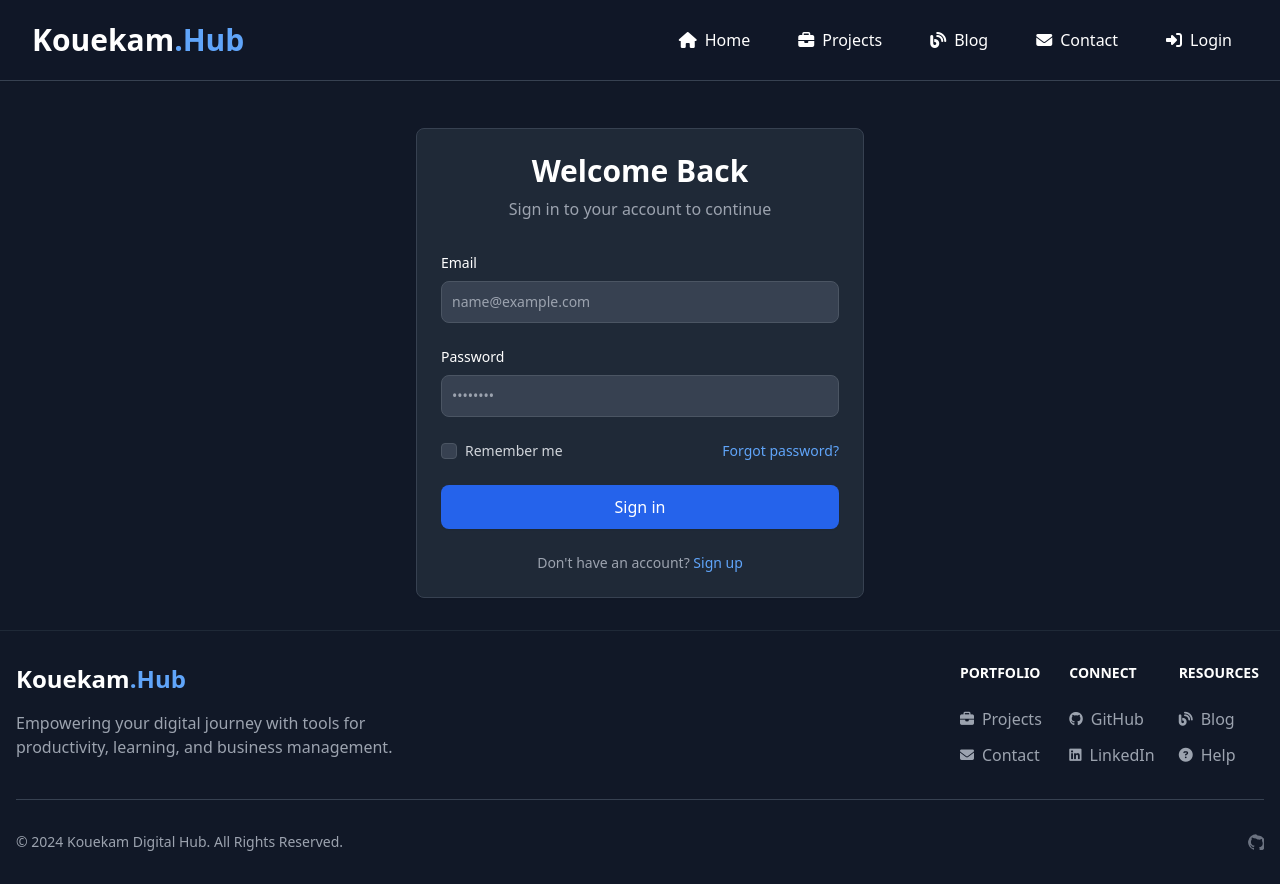
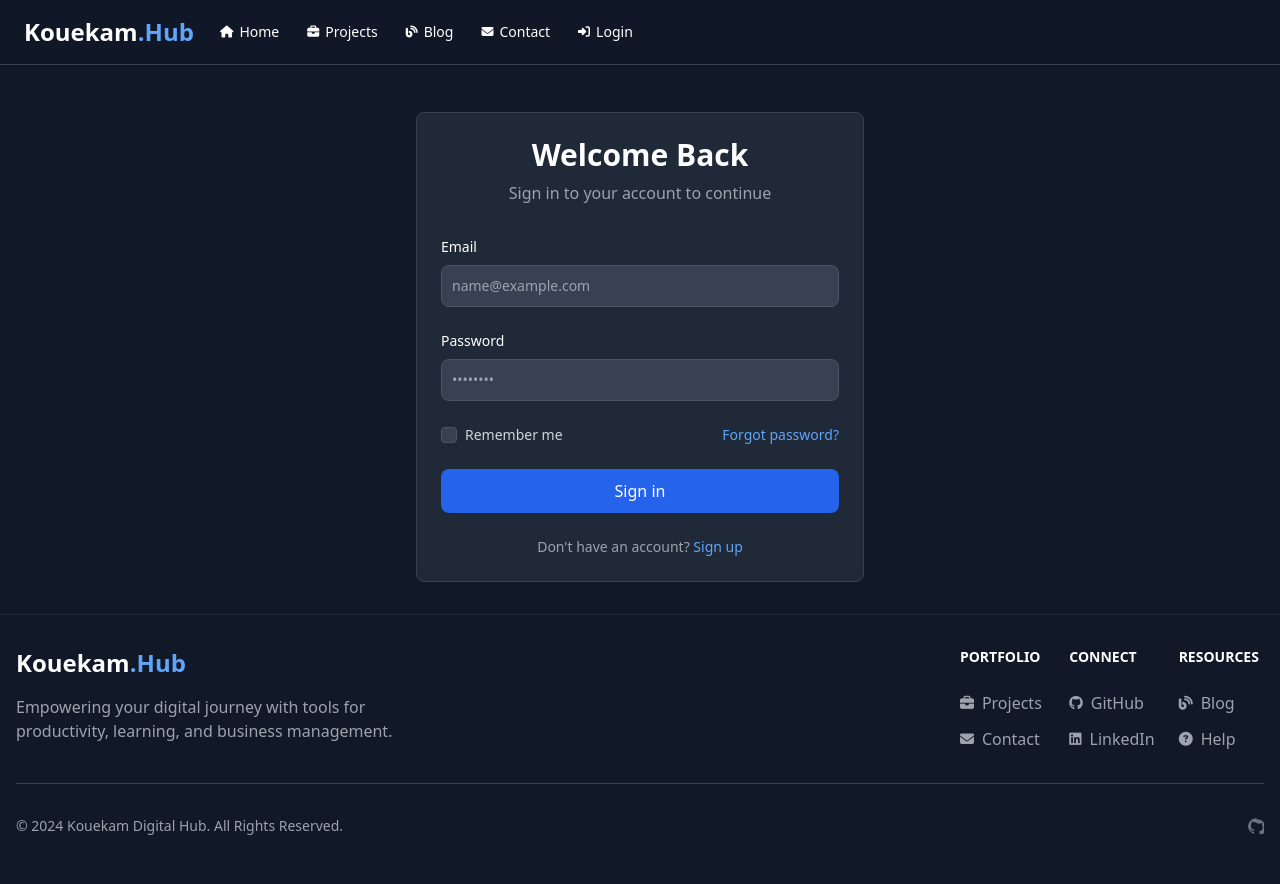
Before and after one commit to kouekamluc/kouekam-portfolio, a Django app: page /accounts/login/?next=/academic/course/1/delete/ in a window 1280 px wide. After the commit the page ends 835 px from the top, so only its background shows below. Run offline with Django 5.2, Linux system fonts and the light colour scheme; style sheets or scripts are compiled from the project's sources; some libraries are stand-ins or nearby versions.

Commit message:
Fix navbar overflow issue: make navigation more compact and use full screen width

```diff
--- a/templates/account/base.html
+++ b/templates/account/base.html
@@ -26,17 +26,28 @@
         /* Ensure navbar doesn't overlap content */
         :root {
             --navbar-height-mobile: 5rem;  /* 80px */
-            --navbar-height-desktop: 6rem; /* 96px */
+            --navbar-height-desktop: 5rem; /* 80px - reduced for more compact navbar */
         }
 
         body {
             padding-top: var(--navbar-height-mobile);
+            overflow-x: hidden; /* Prevent horizontal scrolling */
         }
 
         @media (min-width: 1024px) {
             body {
                 padding-top: var(--navbar-height-desktop);
             }
+        }
+
+        /* Hide scrollbar for navbar overflow */
+        .scrollbar-hide {
+            -ms-overflow-style: none;  /* IE and Edge */
+            scrollbar-width: none;  /* Firefox */
+        }
+
+        .scrollbar-hide::-webkit-scrollbar {
+            display: none;  /* Chrome, Safari and Opera */
         }
 
         /* Button styles */
--- a/templates/components/navbar.html
+++ b/templates/components/navbar.html
@@ -1,93 +1,93 @@
-<nav class="fixed w-full z-50 top-0 start-0 border-b border-gray-200 dark:border-gray-700 bg-white/95 dark:bg-gray-900/95 backdrop-blur-md shadow-sm">
-    <div class="max-w-screen-2xl mx-auto px-6 py-4 lg:px-8 lg:py-5">
-        <div class="flex items-center justify-between">
+<nav class="fixed w-full z-50 top-0 start-0 border-b border-gray-200 dark:border-gray-700 bg-white/95 dark:bg-gray-900/95 backdrop-blur-md shadow-sm overflow-x-hidden">
+    <div class="w-full px-4 py-3 lg:px-6 lg:py-4 max-w-full">
+        <div class="flex items-center justify-between gap-2 lg:gap-4 max-w-full">
             <!-- Logo -->
-            <a href="{% url 'home' %}" class="flex items-center space-x-2 rtl:space-x-reverse group">
-                <span class="self-center text-2xl lg:text-3xl font-bold whitespace-nowrap dark:text-white transition-colors">
+            <a href="{% url 'home' %}" class="flex items-center space-x-2 rtl:space-x-reverse group flex-shrink-0">
+                <span class="self-center text-xl lg:text-2xl font-bold whitespace-nowrap dark:text-white transition-colors">
                     Kouekam<span class="text-blue-600 dark:text-blue-400 group-hover:text-blue-700 dark:group-hover:text-blue-300 transition-colors">.Hub</span>
                 </span>
             </a>
 
             <!-- Desktop: Navigation Menu + User Info -->
-            <div class="hidden lg:flex items-center space-x-6 lg:space-x-8">
+            <div class="hidden lg:flex items-center gap-2 xl:gap-3 flex-1 min-w-0">
                 <!-- Navigation Menu -->
-                <div class="flex items-center">
-                    <ul class="flex items-center space-x-3 lg:space-x-4 font-medium">
+                <div class="flex items-center flex-1 min-w-0 overflow-x-auto scrollbar-hide">
+                    <ul class="flex items-center gap-1.5 xl:gap-2 font-medium">
                         <li>
                             <a href="{% url 'home' %}"
-                                class="flex items-center py-2 px-4 text-gray-900 rounded-lg hover:bg-gray-100 hover:text-blue-600 dark:text-white dark:hover:bg-transparent dark:hover:text-blue-400 transition-colors {% if request.resolver_match.url_name == 'home' %}text-blue-600 dark:text-blue-400 bg-blue-50 dark:bg-blue-900/30{% endif %}"
+                                class="flex items-center py-1.5 px-2.5 text-sm text-gray-900 rounded-lg hover:bg-gray-100 hover:text-blue-600 dark:text-white dark:hover:bg-transparent dark:hover:text-blue-400 transition-colors whitespace-nowrap {% if request.resolver_match.url_name == 'home' %}text-blue-600 dark:text-blue-400 bg-blue-50 dark:bg-blue-900/30{% endif %}"
                                 aria-current="page">
-                                <i class="fas fa-home mr-2"></i>Home
+                                <i class="fas fa-home mr-1.5 text-xs"></i>Home
                             </a>
                         </li>
                         <li>
                             <a href="{% url 'project_list' %}"
-                                class="flex items-center py-2 px-4 text-gray-900 rounded-lg hover:bg-gray-100 hover:text-blue-600 dark:text-white dark:hover:bg-transparent dark:hover:text-blue-400 transition-colors {% if request.resolver_match.url_name|slice:':8' == 'project_' %}text-blue-600 dark:text-blue-400 bg-blue-50 dark:bg-blue-900/30{% endif %}">
-                                <i class="fas fa-briefcase mr-2"></i>Projects
+                                class="flex items-center py-1.5 px-2.5 text-sm text-gray-900 rounded-lg hover:bg-gray-100 hover:text-blue-600 dark:text-white dark:hover:bg-transparent dark:hover:text-blue-400 transition-colors whitespace-nowrap {% if request.resolver_match.url_name|slice:':8' == 'project_' %}text-blue-600 dark:text-blue-400 bg-blue-50 dark:bg-blue-900/30{% endif %}">
+                                <i class="fas fa-briefcase mr-1.5 text-xs"></i>Projects
                             </a>
                         </li>
                         {% if user.is_authenticated %}
                         <li>
                             <a href="{% url 'academic_dashboard' %}"
-                                class="flex items-center py-2 px-4 text-gray-900 rounded-lg hover:bg-gray-100 hover:text-blue-600 dark:text-white dark:hover:bg-transparent dark:hover:text-blue-400 transition-colors {% if request.resolver_match.url_name|slice:':9' == 'academic_' %}text-blue-600 dark:text-blue-400 bg-blue-50 dark:bg-blue-900/30{% endif %}">
-                                <i class="fas fa-graduation-cap mr-2"></i>Academic
+                                class="flex items-center py-1.5 px-2.5 text-sm text-gray-900 rounded-lg hover:bg-gray-100 hover:text-blue-600 dark:text-white dark:hover:bg-transparent dark:hover:text-blue-400 transition-colors whitespace-nowrap {% if request.resolver_match.url_name|slice:':9' == 'academic_' %}text-blue-600 dark:text-blue-400 bg-blue-50 dark:bg-blue-900/30{% endif %}">
+                                <i class="fas fa-graduation-cap mr-1.5 text-xs"></i>Academic
                             </a>
                         </li>
                         <li>
                             <a href="{% url 'productivity_dashboard' %}"
-                                class="flex items-center py-2 px-4 text-gray-900 rounded-lg hover:bg-gray-100 hover:text-blue-600 dark:text-white dark:hover:bg-transparent dark:hover:text-blue-400 transition-colors {% if request.resolver_match.url_name|slice:':13' == 'productivity_' %}text-blue-600 dark:text-blue-400 bg-blue-50 dark:bg-blue-900/30{% endif %}">
-                                <i class="fas fa-tasks mr-2"></i>Productivity
+                                class="flex items-center py-1.5 px-2.5 text-sm text-gray-900 rounded-lg hover:bg-gray-100 hover:text-blue-600 dark:text-white dark:hover:bg-transparent dark:hover:text-blue-400 transition-colors whitespace-nowrap {% if request.resolver_match.url_name|slice:':13' == 'productivity_' %}text-blue-600 dark:text-blue-400 bg-blue-50 dark:bg-blue-900/30{% endif %}">
+                                <i class="fas fa-tasks mr-1.5 text-xs"></i>Productivity
                             </a>
                         </li>
                         <li>
                             <a href="{% url 'assistant_hub' %}"
-                                class="flex items-center py-2 px-4 text-gray-900 rounded-lg hover:bg-gray-100 hover:text-blue-600 dark:text-white dark:hover:bg-transparent dark:hover:text-blue-400 transition-colors {% if 'assistant' in request.resolver_match.url_name or 'conversation' in request.resolver_match.url_name or 'chat' in request.resolver_match.url_name or 'pdf' in request.resolver_match.url_name or 'prompt' in request.resolver_match.url_name or 'study_helper' in request.resolver_match.url_name or 'code_assistant' in request.resolver_match.url_name or 'writing_assistant' in request.resolver_match.url_name or 'course_recommendation' in request.resolver_match.url_name %}text-blue-600 dark:text-blue-400 bg-blue-50 dark:bg-blue-900/30{% endif %}">
-                                <i class="fas fa-robot mr-2"></i>AI Assistant
+                                class="flex items-center py-1.5 px-2.5 text-sm text-gray-900 rounded-lg hover:bg-gray-100 hover:text-blue-600 dark:text-white dark:hover:bg-transparent dark:hover:text-blue-400 transition-colors whitespace-nowrap {% if 'assistant' in request.resolver_match.url_name or 'conversation' in request.resolver_match.url_name or 'chat' in request.resolver_match.url_name or 'pdf' in request.resolver_match.url_name or 'prompt' in request.resolver_match.url_name or 'study_helper' in request.resolver_match.url_name or 'code_assistant' in request.resolver_match.url_name or 'writing_assistant' in request.resolver_match.url_name or 'course_recommendation' in request.resolver_match.url_name %}text-blue-600 dark:text-blue-400 bg-blue-50 dark:bg-blue-900/30{% endif %}">
+                                <i class="fas fa-robot mr-1.5 text-xs"></i>AI Assistant
                             </a>
                         </li>
                         <li>
                             <a href="{% url 'business_dashboard' %}"
-                                class="flex items-center py-2 px-4 text-gray-900 rounded-lg hover:bg-gray-100 hover:text-blue-600 dark:text-white dark:hover:bg-transparent dark:hover:text-blue-400 transition-colors {% if request.resolver_match.url_name|slice:':8' == 'business_' %}text-blue-600 dark:text-blue-400 bg-blue-50 dark:bg-blue-900/30{% endif %}">
-                                <i class="fas fa-briefcase mr-2"></i>Business
+                                class="flex items-center py-1.5 px-2.5 text-sm text-gray-900 rounded-lg hover:bg-gray-100 hover:text-blue-600 dark:text-white dark:hover:bg-transparent dark:hover:text-blue-400 transition-colors whitespace-nowrap {% if request.resolver_match.url_name|slice:':8' == 'business_' %}text-blue-600 dark:text-blue-400 bg-blue-50 dark:bg-blue-900/30{% endif %}">
+                                <i class="fas fa-briefcase mr-1.5 text-xs"></i>Business
                             </a>
                         </li>
                         <li>
                             <a href="{% url 'journal_dashboard' %}"
-                                class="flex items-center py-2 px-4 text-gray-900 rounded-lg hover:bg-gray-100 hover:text-blue-600 dark:text-white dark:hover:bg-transparent dark:hover:text-blue-400 transition-colors {% if request.resolver_match.url_name|slice:':8' == 'journal_' %}text-blue-600 dark:text-blue-400 bg-blue-50 dark:bg-blue-900/30{% endif %}">
-                                <i class="fas fa-book mr-2"></i>Journal
+                                class="flex items-center py-1.5 px-2.5 text-sm text-gray-900 rounded-lg hover:bg-gray-100 hover:text-blue-600 dark:text-white dark:hover:bg-transparent dark:hover:text-blue-400 transition-colors whitespace-nowrap {% if request.resolver_match.url_name|slice:':8' == 'journal_' %}text-blue-600 dark:text-blue-400 bg-blue-50 dark:bg-blue-900/30{% endif %}">
+                                <i class="fas fa-book mr-1.5 text-xs"></i>Journal
                             </a>
                         </li>
                         {% endif %}
                         <li>
                             <a href="{% url 'blog_list' %}"
-                                class="flex items-center py-2 px-4 text-gray-900 rounded-lg hover:bg-gray-100 hover:text-blue-600 dark:text-white dark:hover:bg-transparent dark:hover:text-blue-400 transition-colors {% if request.resolver_match.url_name|slice:':5' == 'blog_' or request.resolver_match.url_name|slice:':9' == 'tutorial_' %}text-blue-600 dark:text-blue-400 bg-blue-50 dark:bg-blue-900/30{% endif %}">
-                                <i class="fas fa-blog mr-2"></i>Blog
+                                class="flex items-center py-1.5 px-2.5 text-sm text-gray-900 rounded-lg hover:bg-gray-100 hover:text-blue-600 dark:text-white dark:hover:bg-transparent dark:hover:text-blue-400 transition-colors whitespace-nowrap {% if request.resolver_match.url_name|slice:':5' == 'blog_' or request.resolver_match.url_name|slice:':9' == 'tutorial_' %}text-blue-600 dark:text-blue-400 bg-blue-50 dark:bg-blue-900/30{% endif %}">
+                                <i class="fas fa-blog mr-1.5 text-xs"></i>Blog
                             </a>
                         </li>
                         <li>
                             <a href="{% url 'contact' %}"
-                                class="flex items-center py-2 px-4 text-gray-900 rounded-lg hover:bg-gray-100 hover:text-blue-600 dark:text-white dark:hover:bg-transparent dark:hover:text-blue-400 transition-colors {% if request.resolver_match.url_name == 'contact' %}text-blue-600 dark:text-blue-400 bg-blue-50 dark:bg-blue-900/30{% endif %}">
-                                <i class="fas fa-envelope mr-2"></i>Contact
+                                class="flex items-center py-1.5 px-2.5 text-sm text-gray-900 rounded-lg hover:bg-gray-100 hover:text-blue-600 dark:text-white dark:hover:bg-transparent dark:hover:text-blue-400 transition-colors whitespace-nowrap {% if request.resolver_match.url_name == 'contact' %}text-blue-600 dark:text-blue-400 bg-blue-50 dark:bg-blue-900/30{% endif %}">
+                                <i class="fas fa-envelope mr-1.5 text-xs"></i>Contact
                             </a>
                         </li>
                         {% if user.is_authenticated %}
                         <li>
                             <a href="{% url 'view_profile' %}"
-                                class="flex items-center py-2 px-4 text-gray-900 rounded-lg hover:bg-gray-100 hover:text-blue-600 dark:text-white dark:hover:bg-transparent dark:hover:text-blue-400 transition-colors {% if request.resolver_match.url_name|slice:':8' == 'profile_' or request.resolver_match.url_name == 'view_profile' or request.resolver_match.url_name == 'edit_profile' %}text-blue-600 dark:text-blue-400 bg-blue-50 dark:bg-blue-900/30{% endif %}">
-                                <i class="fas fa-user-circle mr-2"></i>Profile
+                                class="flex items-center py-1.5 px-2.5 text-sm text-gray-900 rounded-lg hover:bg-gray-100 hover:text-blue-600 dark:text-white dark:hover:bg-transparent dark:hover:text-blue-400 transition-colors whitespace-nowrap {% if request.resolver_match.url_name|slice:':8' == 'profile_' or request.resolver_match.url_name == 'view_profile' or request.resolver_match.url_name == 'edit_profile' %}text-blue-600 dark:text-blue-400 bg-blue-50 dark:bg-blue-900/30{% endif %}">
+                                <i class="fas fa-user-circle mr-1.5 text-xs"></i>Profile
                             </a>
                         </li>
                         <li>
                             <a href="{% url 'account_logout' %}"
-                                class="flex items-center py-2 px-4 text-gray-900 rounded-lg hover:bg-gray-100 hover:text-red-600 dark:text-white dark:hover:bg-transparent dark:hover:text-red-400 transition-colors">
-                                <i class="fas fa-sign-out-alt mr-2"></i>Logout
+                                class="flex items-center py-1.5 px-2.5 text-sm text-gray-900 rounded-lg hover:bg-gray-100 hover:text-red-600 dark:text-white dark:hover:bg-transparent dark:hover:text-red-400 transition-colors whitespace-nowrap">
+                                <i class="fas fa-sign-out-alt mr-1.5 text-xs"></i>Logout
                             </a>
                         </li>
                         {% else %}
                         <li>
                             <a href="{% url 'account_login' %}"
-                                class="flex items-center py-2 px-4 text-gray-900 rounded-lg hover:bg-gray-100 hover:text-blue-600 dark:text-white dark:hover:bg-transparent dark:hover:text-blue-400 transition-colors">
-                                <i class="fas fa-sign-in-alt mr-2"></i>Login
+                                class="flex items-center py-1.5 px-2.5 text-sm text-gray-900 rounded-lg hover:bg-gray-100 hover:text-blue-600 dark:text-white dark:hover:bg-transparent dark:hover:text-blue-400 transition-colors whitespace-nowrap">
+                                <i class="fas fa-sign-in-alt mr-1.5 text-xs"></i>Login
                             </a>
                         </li>
                         {% endif %}
@@ -96,11 +96,11 @@
 
                 <!-- User Info (Desktop Only) -->
                 {% if user.is_authenticated %}
-                <div class="flex items-center space-x-3">
+                <div class="flex items-center flex-shrink-0 ml-2">
                     <a href="{% url 'view_profile' %}"
-                       class="flex items-center space-x-2 text-sm text-gray-600 dark:text-gray-400 px-4 py-2 rounded-lg bg-gray-50 dark:bg-gray-800 hover:bg-gray-100 dark:hover:bg-gray-700 transition-colors">
-                        <i class="fas fa-user-circle text-lg"></i>
-                        <span class="font-medium">{{ user.username }}</span>
+                       class="flex items-center space-x-1.5 text-xs xl:text-sm text-gray-600 dark:text-gray-400 px-2.5 xl:px-3 py-1.5 rounded-lg bg-gray-50 dark:bg-gray-800 hover:bg-gray-100 dark:hover:bg-gray-700 transition-colors whitespace-nowrap">
+                        <i class="fas fa-user-circle text-sm"></i>
+                        <span class="font-medium hidden xl:inline">{{ user.username }}</span>
                     </a>
                 </div>
                 {% endif %}
```
Also changed, not shown: templates/base.html (+12 -1 lines).
